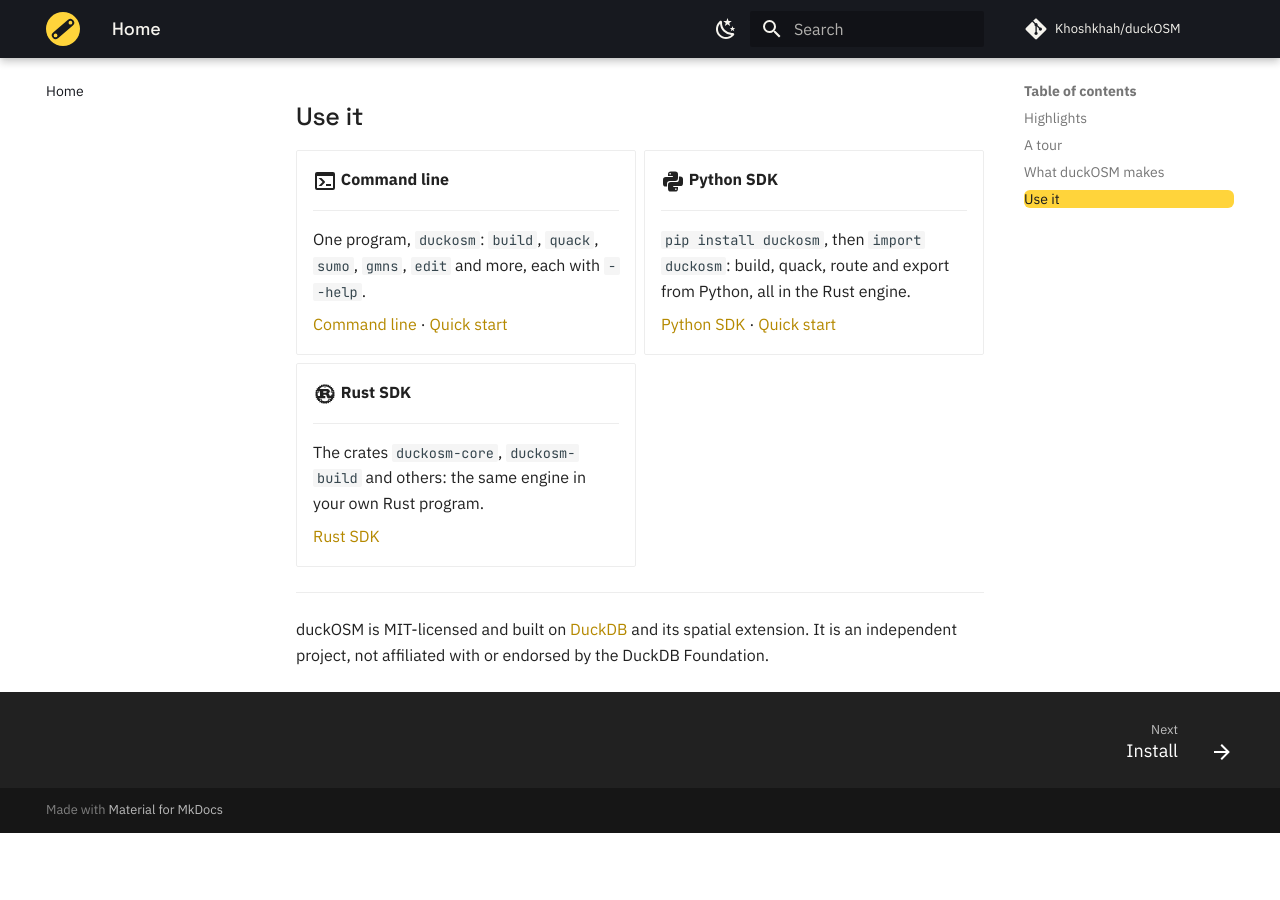
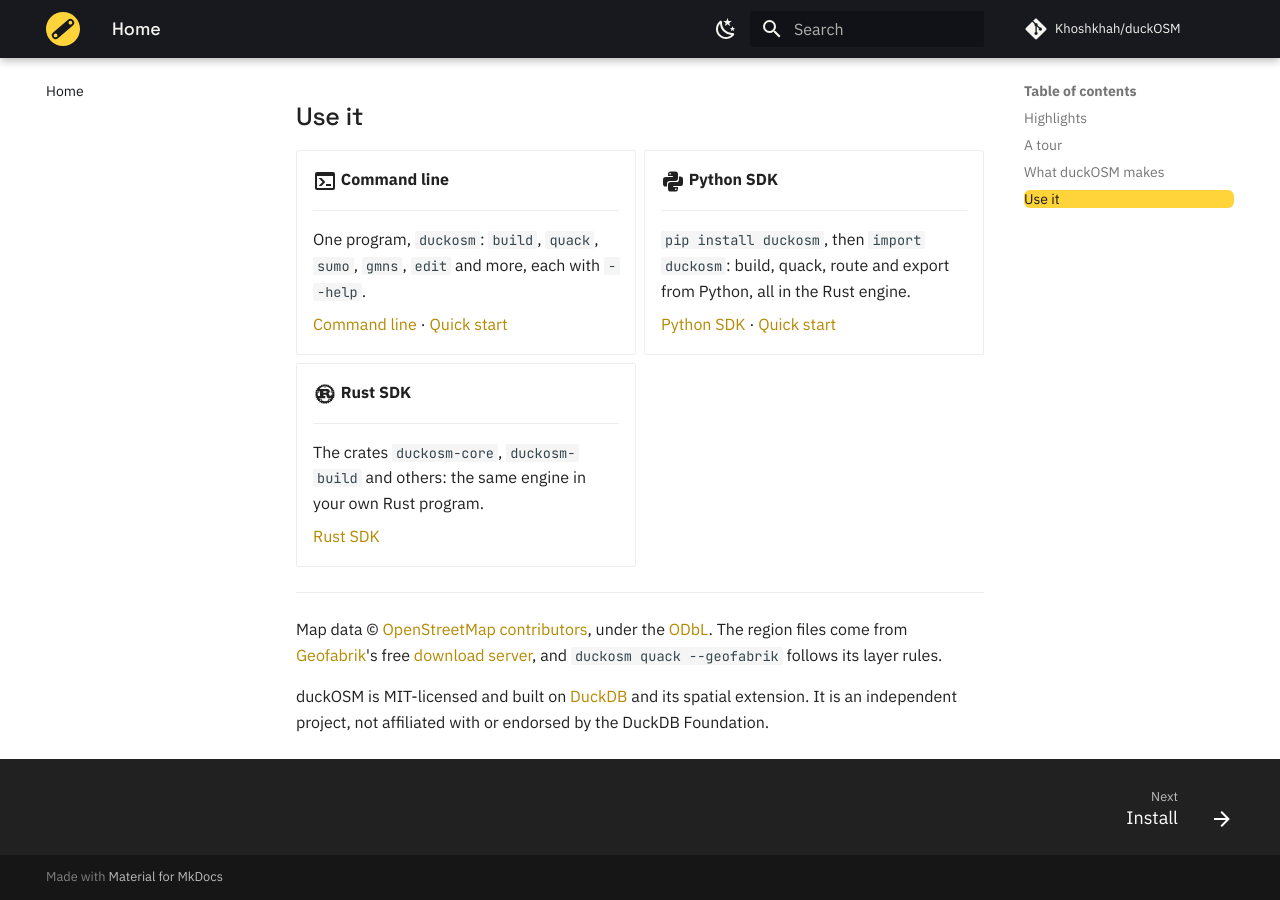
Before and after one commit to Khoshkhah/duckOSM, an MkDocs documentation site: the page built from docs/index.md, in a window 1280 px wide and 900 px high, scrolled down 2787 px. Built offline with MkDocs 1.6.1 and Material for MkDocs 9.7.7, drawn with Linux system fonts in a browser that asks for light colours; comment, search, counter and statistics services are not loaded; before the commit the page ends 3620 px from its top, so only the background shows below that.

Commit message:
Docs: credit OpenStreetMap contributors (ODbL) and Geofabrik on the home page and README
Co-Authored-By: Claude Opus 5.5 <noreply@anthropic.com>

```diff
--- a/docs/index.md
+++ b/docs/index.md
@@ -153,5 +153,7 @@ All outputs, by level: [Export](exports/index.md). Speed against other tools: [C
 
 ---
 
+Map data © [OpenStreetMap contributors](https://www.openstreetmap.org/copyright), under the [ODbL](https://opendatacommons.org/licenses/odbl/). The region files come from [Geofabrik](https://www.geofabrik.de/)'s free [download server](https://download.geofabrik.de/), and `duckosm quack --geofabrik` follows its layer rules.
+
 duckOSM is MIT-licensed and built on [DuckDB](https://duckdb.org) and its spatial extension.
 It is an independent project, not affiliated with or endorsed by the DuckDB Foundation.
```
Also changed, not shown: README.md (+7 -0 lines).
